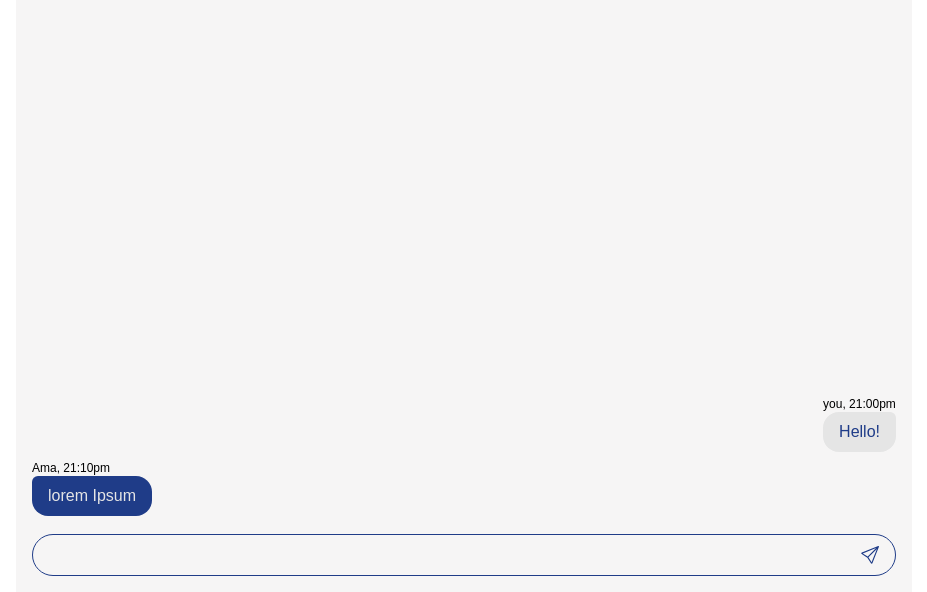
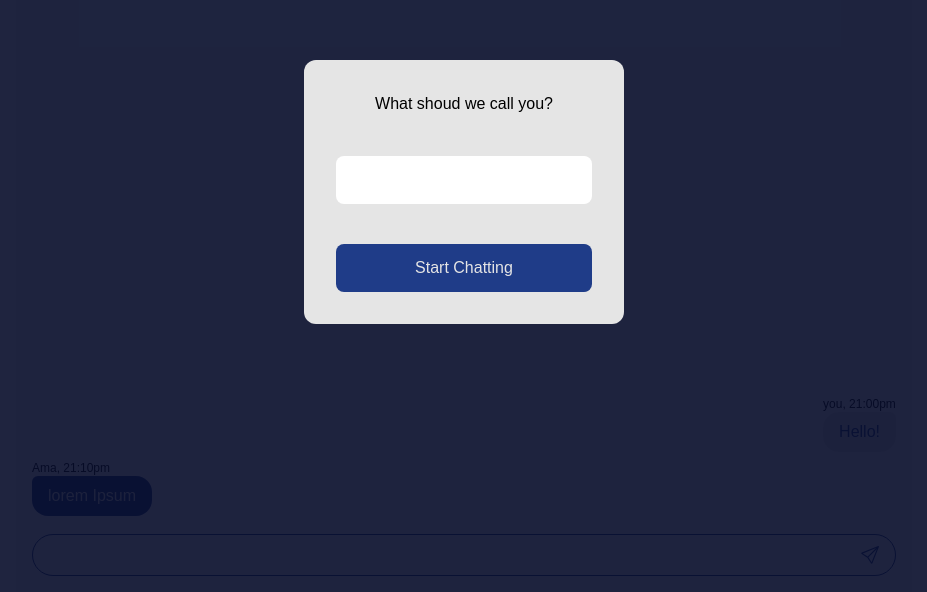
Before and after one commit to Sami-Rocks/local-chat, a React (Create React App) app: page / in a window 1280 px wide. Shown: the part 208-800 px from the top of the page, without its empty margins (176-1103 px from the left). Built offline with nearby package versions, Linux system fonts and the light colour scheme.

Commit message:
username modal and trigger implemented

```diff
--- a/src/App.jsx
+++ b/src/App.jsx
@@ -1,6 +1,8 @@
-import { useState } from 'react'
+import { useEffect, useState } from 'react'
 import MessageInput from './components/MessageInput';
 import TextBubble from "./components/TextBubble";
+import UserModal from './components/UserModal';
+import { getUser } from './utils/utilities';
 
 function App() {
   const [ inputValue, setInputValue ] = useState('')
@@ -18,7 +20,15 @@ function App() {
       time: '21:10pm'
     },
   ])
+  const [ modal, toggleModal ] = useState(false)
 
+  useEffect(()=>{
+
+    if(!getUser()){
+      toggleModal(true)
+    }
+    console.log(getUser())
+  },[])
 
   const sendMessage = (e) => {
     e.preventDefault()
@@ -26,7 +36,7 @@ function App() {
     const today = new Date()
     let minutes = today.getMinutes()
     let hour = today.getHours()
-    const new_message = {user: 'Kofi', message: inputValue, type:'sender', time: hour+':'+minutes }
+    const new_message = {user: getUser(), message: inputValue, type:'sender', time: hour+':'+minutes }
 
     temp_messages.push(new_message)
     setMessages(temp_messages)
@@ -34,6 +44,8 @@ function App() {
 
   return (
     <div className="w-screen h-screen ">
+
+        <UserModal show={modal} toggle={toggleModal} />
       <div className="w-auto md:rounded-xl mx-auto max-w-4xl h-screen relative bg-background p-4" >
 
         <div className="flex flex-col justify-end z-1 h-full pb-14" >
--- /dev/null
+++ b/src/components/UserModal/index.jsx
@@ -0,0 +1,38 @@
+import { useState } from "react"
+import { setUser } from "../../utils/utilities"
+
+const UserModal = ({show, toggle}) => {
+
+    const [ username, setUsername ] = useState('')
+    const [ error,  setError ] = useState('')
+
+    const registerUser = (e) => {
+        e.preventDefault()
+        setError('')
+
+        if(username.length < 3){
+            setError('Username must be more that 3 characters')
+            return
+        }
+
+        setUser(username)
+        toggle(false)
+    }
+
+    return(
+        <div className={`w-screen h-screen absolute z-20 bg-black bg-opacity-90 flex justify-center items-center ${ !show ? 'hidden' : 'block'}`}>
+          <div className="w-80 h-fit rounded-xl bg-white p-8 ">
+
+
+            <form className='w-full text-center' >
+            {error && <p className="text-red border border-red bg-red bg-opacity-10 rounded-lg text-sm p-2 w-full text-center mb-2" >{error}</p>}
+              <p className='pb-10' >What shoud we call you?</p>
+              <input type="text" value={username} onChange={(e)=>setUsername(e.target.value)} className='w-full py-3 px-4 rounded-lg' />
+              <button  type="button" onClick={registerUser} className='py-3 px-4 bg-primary text-white rounded-lg w-full mt-10' >Start Chatting</button>
+            </form>
+          </div>
+        </div>
+    )
+}
+
+export default UserModal
--- /dev/null
+++ b/src/utils/utilities.js
@@ -0,0 +1,6 @@
+export const setUser = (user) => {
+    sessionStorage.setItem('user', user)
+}
+export const getUser = () => {
+    return sessionStorage.getItem('user') || null
+}
--- a/tailwind.config.js
+++ b/tailwind.config.js
@@ -6,6 +6,7 @@ module.exports = {
       colors : {
         background: '#F6F5F5',
         primary: '#1F3C88',
+        red: '#EE6F57',
         black: "#070D2B",
         white: "#E5E5E5",
       },
```
